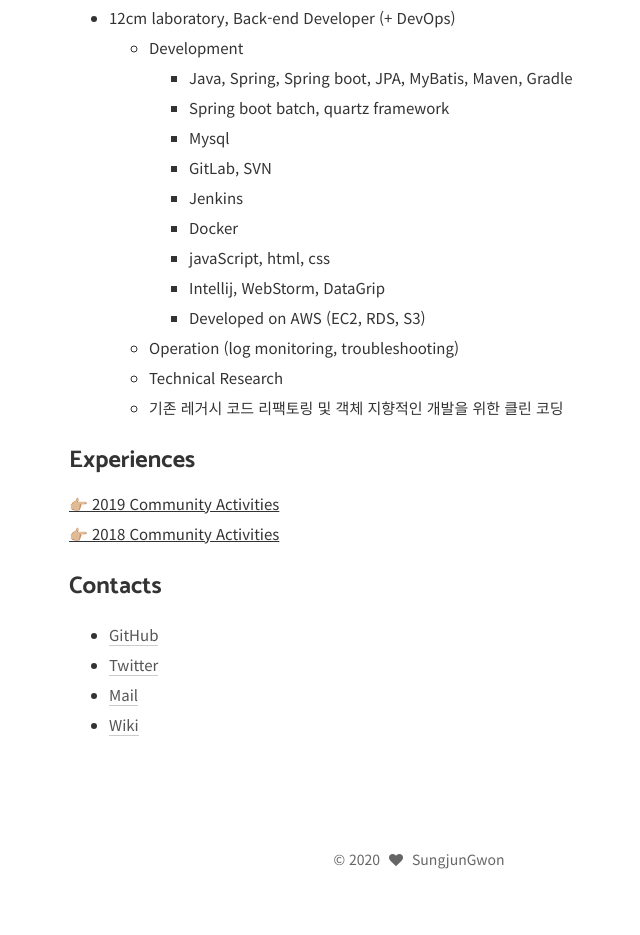
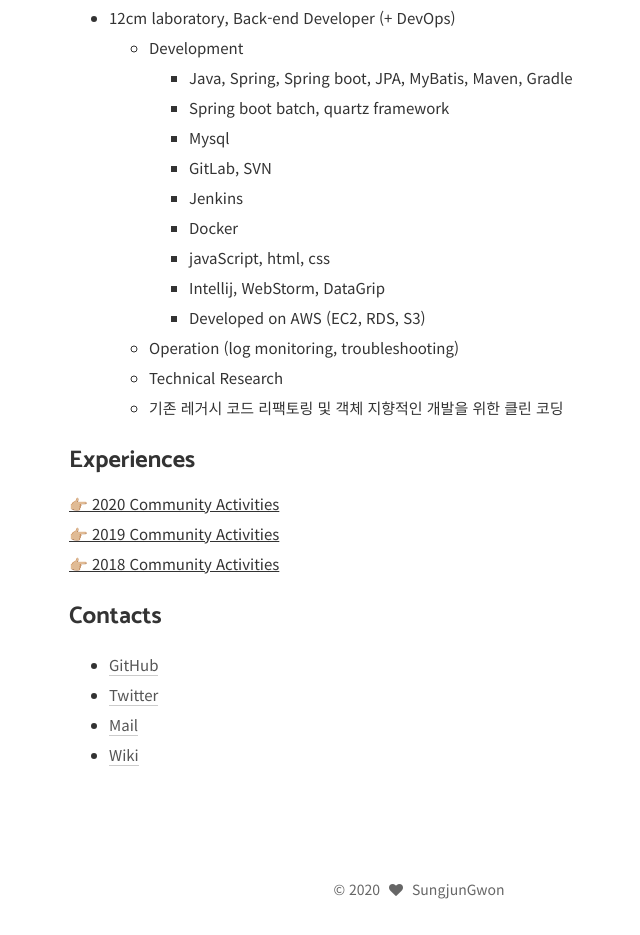
Before and after one commit to gwonsungjun/gwonsungjun.github.io, a Jekyll site: the page built from about/index.md, in a window 1280 px wide. Shown: the part 3121-4056 px from the top of the page, without its empty margins (221-861 px from the left). Built offline with Jekyll 4.4.1, drawn with Linux system fonts in a browser that asks for light colours; before the commit the page ends 4026 px from its top, so only the background shows below that.

Commit message:
Update(about): 2020 Experiences

```diff
--- a/about/index.md
+++ b/about/index.md
@@ -97,6 +97,16 @@
 # Experiences
 
 <details>
+<summary style="text-decoration: underline;"> 👉🏼 2020 Community Activities </summary>
+<div markdown="1">
+
+- Seminar
+  - [2020.01.23] [우아한 Tech 세미나: 우아한 모노리스]
+
+</div>
+</details>
+
+<details>
 <summary style="text-decoration: underline;"> 👉🏼 2019 Community Activities </summary>
 <div markdown="1">
 
```
